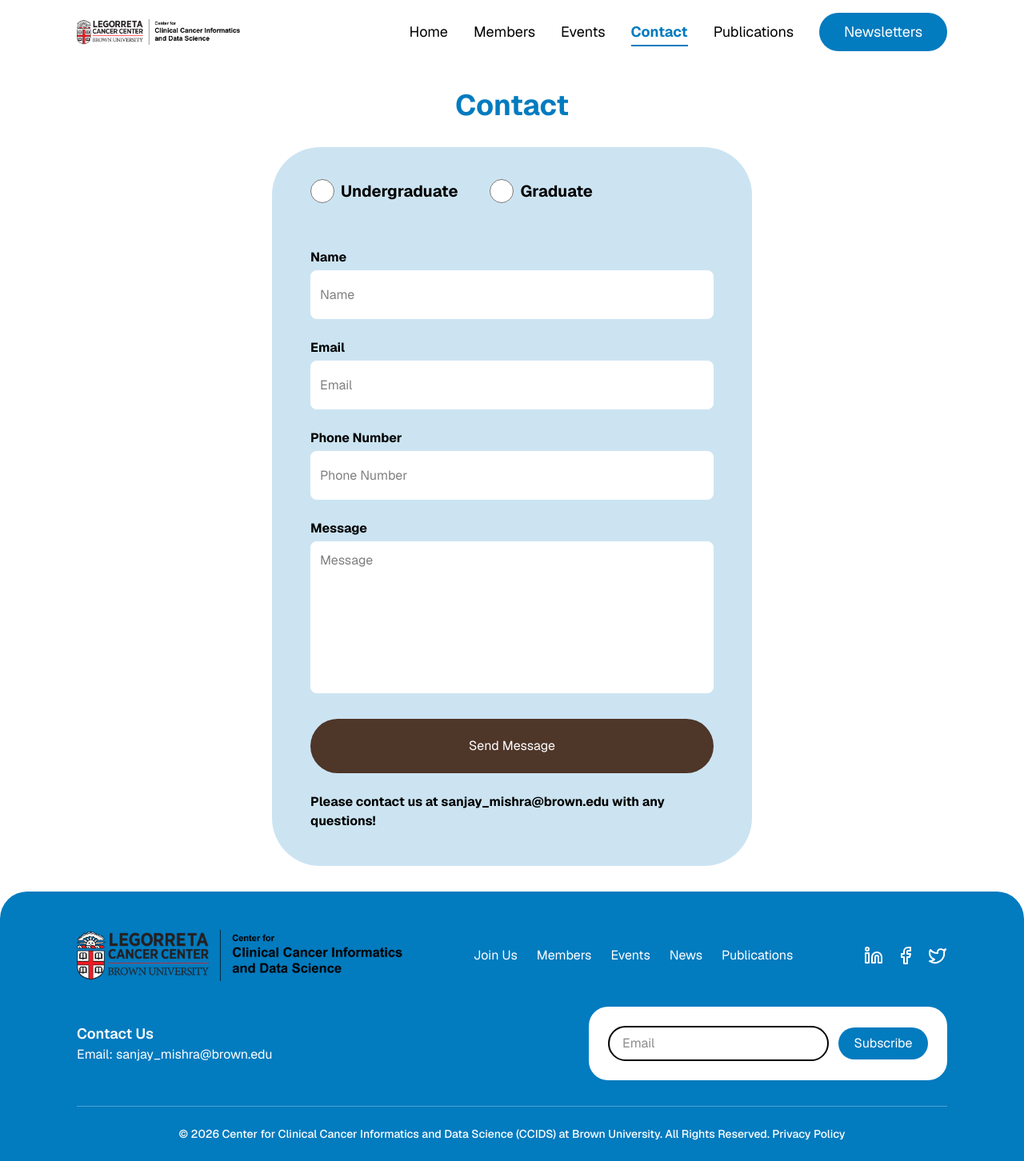
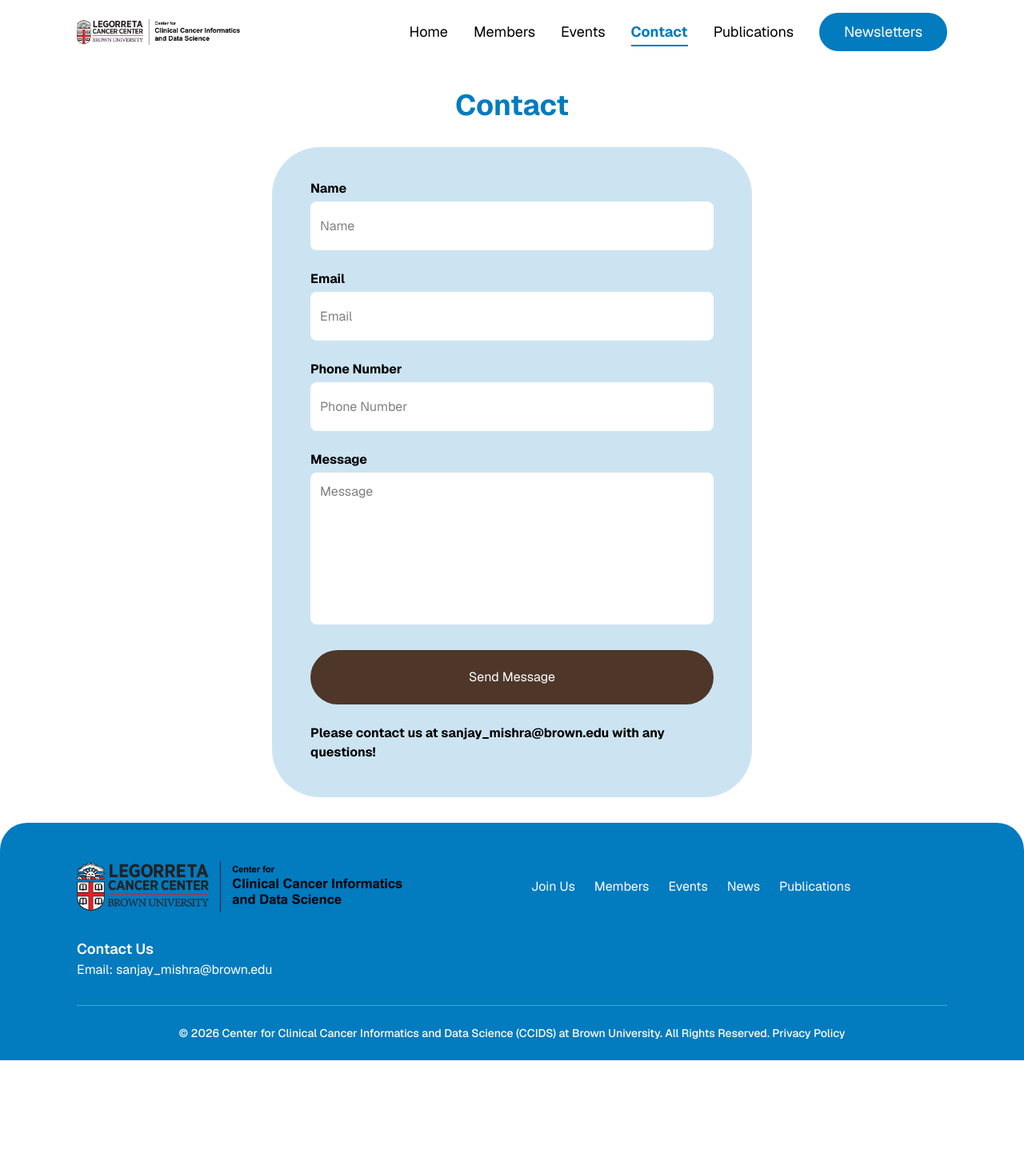
Before and after one commit to fullstackatbrown/project-ccids, a Next.js app: page /contact in a window 1280 px wide. Shown: the whole page at 80% size. After the commit the page ends 1326 px from the top, so only its background shows below. Built offline with nearby package versions, Linux system fonts and the light colour scheme.

Commit message:
connected empty routes

```diff
--- a/app/components/Footer.tsx
+++ b/app/components/Footer.tsx
@@ -1,6 +1,5 @@
 import Image from "next/image";
 import Link from "next/link";
-import { Linkedin, Facebook, Twitter } from "lucide-react";
 
 const navLinks = [
   { href: "#", label: "Join Us" },
@@ -37,52 +36,12 @@ export default function Footer() {
               </Link>
             ))}
           </nav>
-
-          {/* Social Icons */}
-          <div className="flex items-center gap-4">
-            <Link
-              href="#"
-              className="text-white transition-opacity duration-200 hover:opacity-80"
-              aria-label="LinkedIn"
-            >
-              <Linkedin size={24} />
-            </Link>
-            <Link
-              href="#"
-              className="text-white transition-opacity duration-200 hover:opacity-80"
-              aria-label="Facebook"
-            >
-              <Facebook size={24} />
-            </Link>
-            <Link
-              href="#"
-              className="text-white transition-opacity duration-200 hover:opacity-80"
-              aria-label="Twitter"
-            >
-              <Twitter size={24} />
-            </Link>
-          </div>
         </div>
 
-        {/* Bottom Row */}
-        <div className="flex w-full flex-col items-center gap-6 md:flex-row md:items-center md:gap-8">
-          {/* Contact Info */}
-          <div className="text-center md:text-left">
-            <p className="text-lg font-semibold text-white">Contact Us</p>
-            <p className="text-base text-white">Email: sanjay_mishra@brown.edu</p>
-          </div>
-
-          {/* Subscribe Box */}
-          <div className="flex w-full max-w-md flex-1 items-center gap-3 rounded-3xl bg-white p-4 md:ml-auto md:p-6">
-            <input
-              type="email"
-              placeholder="Email"
-              className="min-w-0 flex-[3] rounded-full border-2 border-black px-4 py-2 text-base outline-none focus:border-[var(--primary,#027BBF)]"
-            />
-            <button className="min-w-0 flex-1 cursor-pointer rounded-full bg-[var(--primary,#027BBF)] px-4 py-2 text-base text-white transition-opacity duration-200 hover:opacity-90">
-              Subscribe
-            </button>
-          </div>
+        {/* Contact Info */}
+        <div className="text-center md:text-left">
+          <p className="text-lg font-semibold text-white">Contact Us</p>
+          <p className="text-base text-white">Email: sanjay_mishra@brown.edu</p>
         </div>
       </div>
 
--- a/app/components/UpcomingEvents.tsx
+++ b/app/components/UpcomingEvents.tsx
@@ -2,6 +2,7 @@
 import { useState, useEffect } from "react";
 import { Calendar, Clock, MapPin } from "lucide-react";
 import { motion } from "framer-motion";
+import Link from "next/link";
 
 export default function UpcomingEvents() {
   const [events, setEvents] = useState<any[]>([]);
@@ -34,9 +35,12 @@ export default function UpcomingEvents() {
       className="max-w-[1498px] mx-auto my-6 md:my-10 px-6 md:px-0"
     >
       <div className="flex justify-end items-center">
-        <button className="bg-[var(--primary)] text-white w-[180px] md:w-[229px] h-[50px] md:h-[68px] rounded-full text-sm md:text-base">
+        <Link
+          href="/events"
+          className="bg-[var(--primary)] text-white w-[180px] md:w-[229px] h-[50px] md:h-[68px] rounded-full text-sm md:text-base flex items-center justify-center hover:opacity-90 transition-opacity"
+        >
           View All Events
-        </button>
+        </Link>
       </div>
       <div className="h-6 md:h-10" />
       <div className="flex flex-col md:flex-row">
--- a/app/components/contactus.tsx
+++ b/app/components/contactus.tsx
@@ -8,26 +8,7 @@ export default function ContactUs() {
       whileInView={{ opacity: 1, y: 0 }}
       className="w-full max-w-[1528px] mx-6 md:mx-auto md:ml-[calc((100vw-1498px)/2)] mt-10 bg-[var(--primary-light)] text-black rounded-3xl md:rounded-[60px] px-6 py-8 md:px-[100px] md:py-10"
     >
-      <div className="flex items-center">
-        <label className="text-base md:text-xl font-bold mr-6 md:mr-10 flex items-center">
-          <input
-            type="radio"
-            name="studentType"
-            className="w-5 h-5 md:w-[30px] md:h-[30px] mr-2"
-          />{" "}
-          Undergraduate
-        </label>
-        <label className="text-base md:text-xl font-bold flex items-center">
-          <input
-            type="radio"
-            name="studentType"
-            className="w-5 h-5 md:w-[30px] md:h-[30px] mr-2"
-          />{" "}
-          Graduate
-        </label>
-      </div>
-      <div className="h-6 md:h-8" />
-      <p className="text-sm md:text-base font-bold mb-1 mt-6">Name</p>
+      <p className="text-sm md:text-base font-bold mb-1">Name</p>
       <input
         type="text"
         placeholder="Name"
--- a/app/contact/page.tsx
+++ b/app/contact/page.tsx
@@ -11,26 +11,7 @@ export default function ContactPage() {
         whileInView={{ opacity: 1, y: 0 }}
         className="w-full max-w-[600px] bg-[var(--primary-light)] text-black rounded-3xl md:rounded-[60px] px-6 py-8 md:px-12 md:py-10"
       >
-        <div className="flex items-center">
-          <label className="text-base md:text-xl font-bold mr-6 md:mr-10 flex items-center">
-            <input
-              type="radio"
-              name="studentType"
-              className="w-5 h-5 md:w-[30px] md:h-[30px] mr-2"
-            />{" "}
-            Undergraduate
-          </label>
-          <label className="text-base md:text-xl font-bold flex items-center">
-            <input
-              type="radio"
-              name="studentType"
-              className="w-5 h-5 md:w-[30px] md:h-[30px] mr-2"
-            />{" "}
-            Graduate
-          </label>
-        </div>
-        <div className="h-6 md:h-8" />
-        <p className="text-sm md:text-base font-bold mb-1 mt-6">Name</p>
+        <p className="text-sm md:text-base font-bold mb-1">Name</p>
         <input
           type="text"
           placeholder="Name"
--- a/app/events/page.tsx
+++ b/app/events/page.tsx
@@ -68,6 +68,25 @@ export default function EventsPage() {
     return start;
   };
 
+  const cleanDescription = (html: string) => {
+    // Remove HTML tags and decode entities
+    let text = html
+      .replace(/<br\s*\/?>/gi, '\n')
+      .replace(/<\/p>/gi, '\n')
+      .replace(/<[^>]*>/g, '')
+      .replace(/&nbsp;/g, ' ')
+      .replace(/&amp;/g, '&')
+      .replace(/&lt;/g, '<')
+      .replace(/&gt;/g, '>')
+      .replace(/&quot;/g, '"')
+      .replace(/&#39;/g, "'");
+
+    // Clean up multiple newlines and trim
+    text = text.replace(/\n{3,}/g, '\n\n').trim();
+
+    return text;
+  };
+
   return (
     <div className="min-h-screen flex flex-col bg-white text-black font-sans">
       {/* <Navbar /> */}
@@ -97,20 +116,9 @@ export default function EventsPage() {
             initial={{ opacity: 0, y: 50 }}
             animate={{ opacity: 1, y: 0 }}
             transition={{ duration: 0.6, delay: 0.2 }}
-            className="w-full mb-12 md:mb-16 flex flex-col lg:flex-row items-center lg:items-start gap-6 lg:gap-8 bg-gray-50 p-5 sm:p-6 md:p-8 rounded-2xl border border-gray-200 shadow-sm"
+            className="w-full mb-12 md:mb-16 bg-gray-50 p-5 sm:p-6 md:p-8 rounded-2xl border border-gray-200 shadow-sm"
           >
-
-            {/* Flyer Image Placeholder */}
-            <div className="w-full lg:w-1/2 flex justify-center lg:justify-end">
-              {/* max-w-[280px] ensures it doesn't bleed off small screens like the iPhone SE */}
-              <div className="w-full max-w-[280px] sm:max-w-sm aspect-[3/4] bg-white rounded-xl flex flex-col items-center justify-center text-gray-500 border-2 border-dashed border-gray-300 shadow-sm">
-                <span className="text-base sm:text-lg font-medium mb-1 text-center px-2">Featured Flyer</span>
-                <span className="text-xs sm:text-sm text-center">(Insert Image Here)</span>
-              </div>
-            </div>
-
-            {/* Featured Event Details */}
-            <div className="w-full lg:w-1/2 flex flex-col items-center lg:items-start text-center lg:text-left mt-2 lg:mt-0">
+            <div className="flex flex-col items-center lg:items-start text-center lg:text-left">
               <div className="inline-block bg-[#027BBF] text-white text-[10px] sm:text-xs tracking-wider uppercase font-bold px-3 py-1 rounded-full w-max mb-3 sm:mb-4">
                 Upcoming
               </div>
@@ -139,8 +147,8 @@ export default function EventsPage() {
               </div>
 
               {featuredEvent.description && (
-                <p className="text-sm sm:text-base text-gray-600 mb-6 sm:mb-8 leading-relaxed max-w-prose">
-                  {featuredEvent.description}
+                <p className="text-sm sm:text-base text-gray-600 mb-6 sm:mb-8 leading-relaxed max-w-prose whitespace-pre-line">
+                  {cleanDescription(featuredEvent.description)}
                 </p>
               )}
 
```
